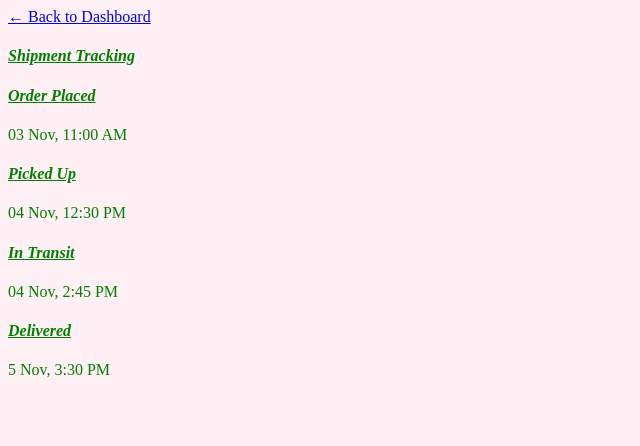
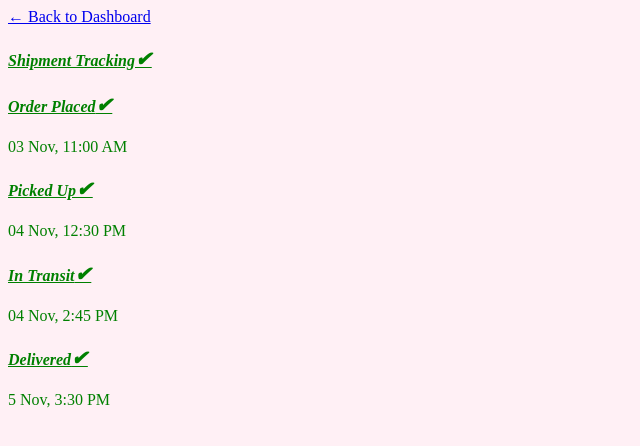
Before and after one commit to aniketojha93-maker/coldchain, a plain HTML site: page unit2.html in a window 1280 px wide. Shown: the whole page, without its empty margins (0-640 px from the left). Drawn offline with Linux system fonts and the light colour scheme.

Commit message:
Add checkmark to shipment tracking headers

```diff
--- a/unit2.html
+++ b/unit2.html
@@ -5,27 +5,27 @@
     </head>
     <body>
     <p><a href="index.html">&larr; Back to Dashboard</a></p>
-    <h4>Shipment Tracking</h4>
+    <h4>Shipment Tracking<span style="color: green; font-size: 20px;">&#10004;</span></h4>
 
     <div class="track">
 
     <div class="event">
-        <h4>Order Placed</h4>
+        <h4>Order Placed<span style="color: green; font-size: 20px;">&#10004;</span></h4>
         <p>03 Nov, 11:00 AM</p>
     </div>
 
     <div class="event">
-        <h4>Picked Up</h4>
+        <h4>Picked Up<span style="color: green; font-size: 20px;">&#10004;</span></h4>
         <p>04 Nov, 12:30 PM</p>
     </div>
 
     <div class="event">
-        <h4>In Transit</h4>
+        <h4>In Transit<span style="color: green; font-size: 20px;">&#10004;</span></h4>
         <p>04 Nov, 2:45 PM</p>
     </div>
 
     <div class="event pending">
-        <h4>Delivered</h4>
+        <h4>Delivered<span style="color: green; font-size: 20px;">&#10004;</span></h4>
 
     </div>
         <p>5 Nov, 3:30 PM</p>
```
